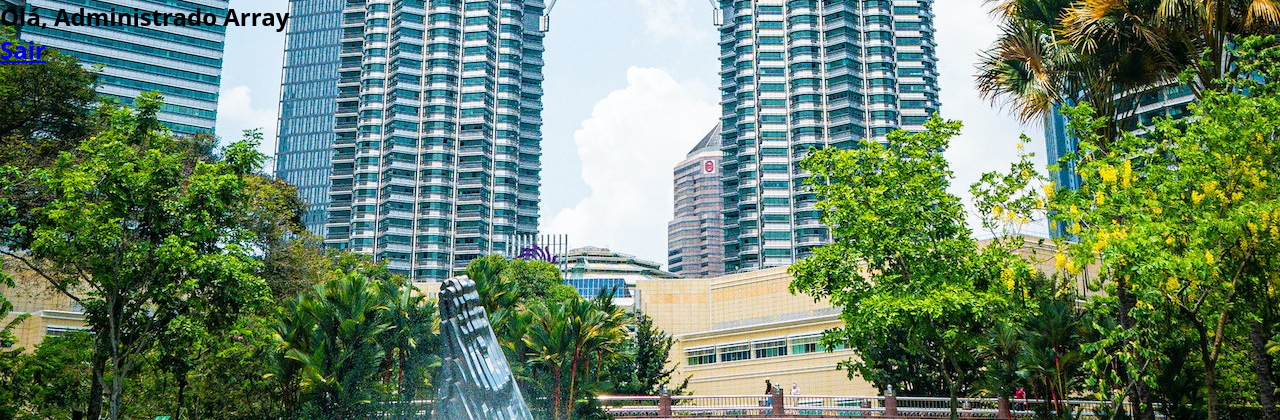
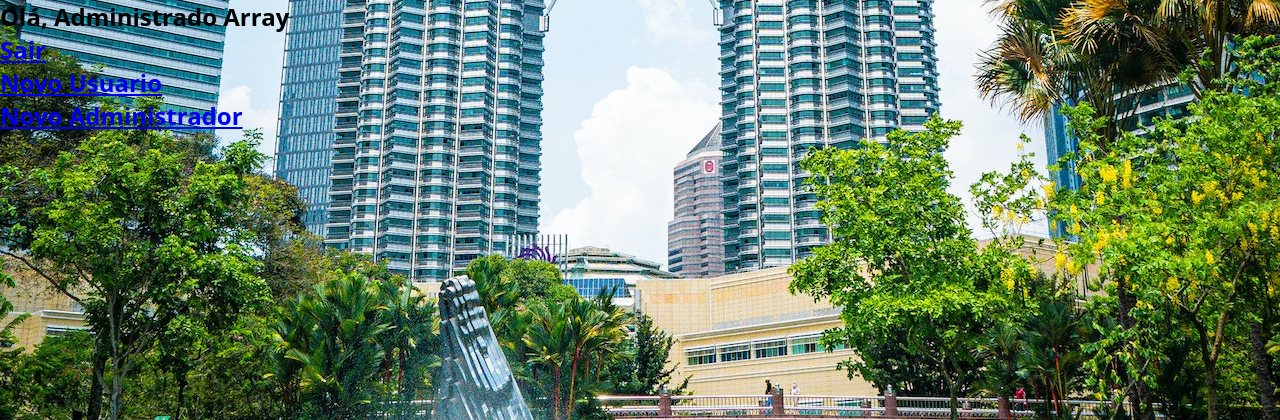
Before and after one commit to EduardoAzSouza/Projeto1, a PHP site: page /admin/admpainel.php in a window 1280 px wide. Shown: the top 420 px of the page. Run offline with PHP 8.4, Linux system fonts and the light colour scheme; the visitor is signed in with stand-in values (Sample User, id 1); data that the repository does not hold is empty.

Commit message:
modified:   admin/admLogin.php 	modified:   admin/admpainel.php 	modified:   painel.php

```diff
--- a/admin/admLogin.php
+++ b/admin/admLogin.php
@@ -15,7 +15,7 @@
 //busca no banco de dados se confere com os dados do formulario, no caso CPF da table com $usuario
 //inserido e senha da table é $senha inserida
 //$query = "select id_user, nome, cpf from usuario where cpf = '{$usuario}' and senha ='{$senha}'";
-$query = "select id_adm, login, nome from adminstrador where login = '{$usuario}' and senha ='{$senha}'";
+$query = "select id_adm, login, nome from administrador where login = '{$usuario}' and senha ='{$senha}'";
 
 //executa a query
 $result = mysqli_query($conexao, $query);
--- a/admin/admpainel.php
+++ b/admin/admpainel.php
@@ -1,10 +1,12 @@
 <?php
 include('admautenticacao.php');
 include('../conexao.php');
-$resultado = mysqli_query($conexao, "select usuario.*, empresa.nome as empresa from usuario inner join empresa on usuario.empresa_id = empresa.id_com order by id_user");
+$resultado = mysqli_query($conexao, "select usuario.*, empresa.nome as empresa from usuario inner join empresa on usuario.empresa_id = empresa.id_emp order by id_user");
 ?>
 <h2>Olá, Administrado <?php echo $_SESSION['usuario'];?></h2>
 <h2><a href="admlogout.php">Sair</a></h2>
+<h2><a href="#">Novo Usuario</a></h2>
+<h2><a href="#">Novo Administrador</a></h2>
 
 <!DOCTYPE html>
 <html lang="pt-br">
@@ -13,12 +15,11 @@
     <meta http-equiv="X-UA-Compatible" content="IE=edge">
     <meta name="viewport" content="width=device-width, initial-scale=1.0">
     <title>Login</title>
-    <link href="https://fonts.googleapis.com/icon?family=Material+Icons" rel="stylesheet">
     <link rel="stylesheet" href="../estilos/style.css">
 </head>
 <body>
 	<?php if(mysqli_num_rows($resultado) < 1){ exit; } ?>
-	<table width="500" border="1" align="center" style="background-color:white;">
+	<table width="500" border="0" align="center" style="background-color:white;">
 	<tr>
 		<th>ID</th>
 		<th>Nome</th>
@@ -57,7 +58,6 @@
 	}
 	?>
 	</table>
-	<h2><a href="#">Novo Usuario</a></h2>
-	<h2><a href="#">Novo Administrador</a></h2>
+
 </body>
 </html>
--- a/painel.php
+++ b/painel.php
@@ -1,7 +1,7 @@
 <?php
 include('autenticacao.php');
 include('conexao.php');
-$resultado = mysqli_query($conexao, "select usuario.*, empresa.nome as empresa from usuario inner join empresa on usuario.empresa_id = empresa.id_com order by id_user");
+$resultado = mysqli_query($conexao, "select usuario.*, empresa.nome as empresa from usuario inner join empresa on usuario.empresa_id = empresa.id_emp order by id_user");
 ?>
 <h2>Olá, <?php echo $_SESSION['usuario'];?></h2>
 <h2><a href="sair.php">Sair</a></h2>
```
